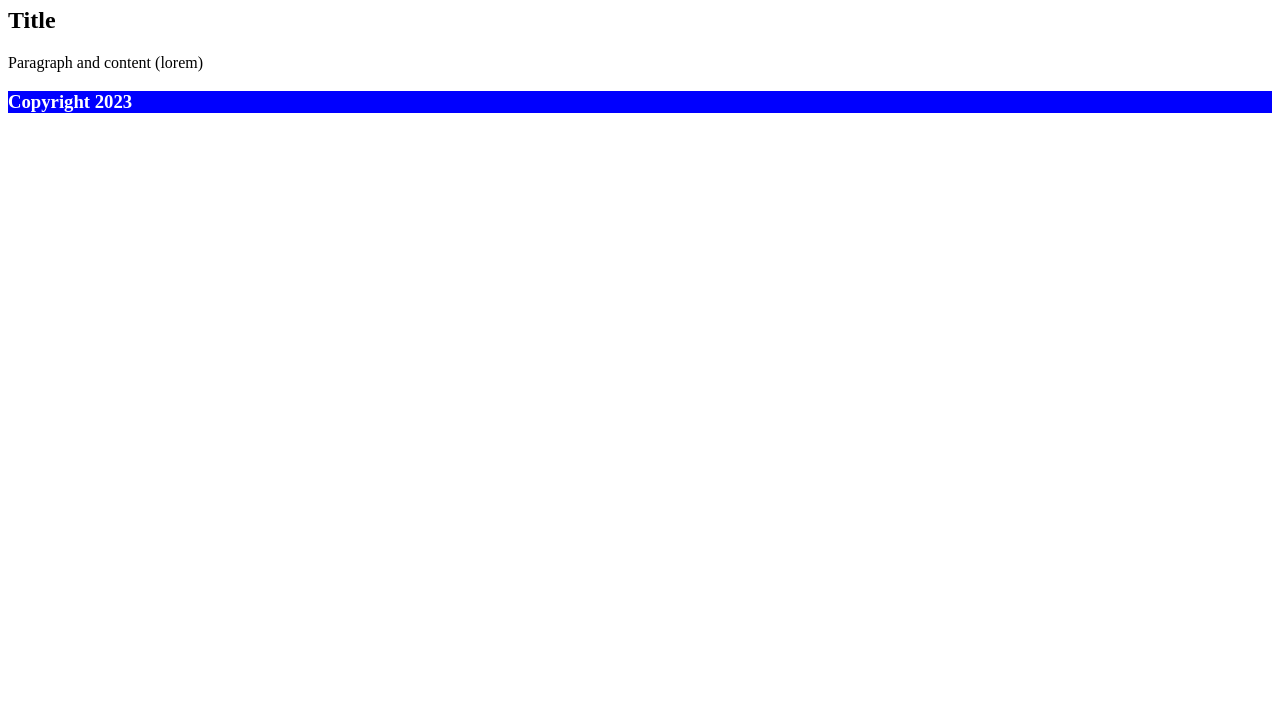
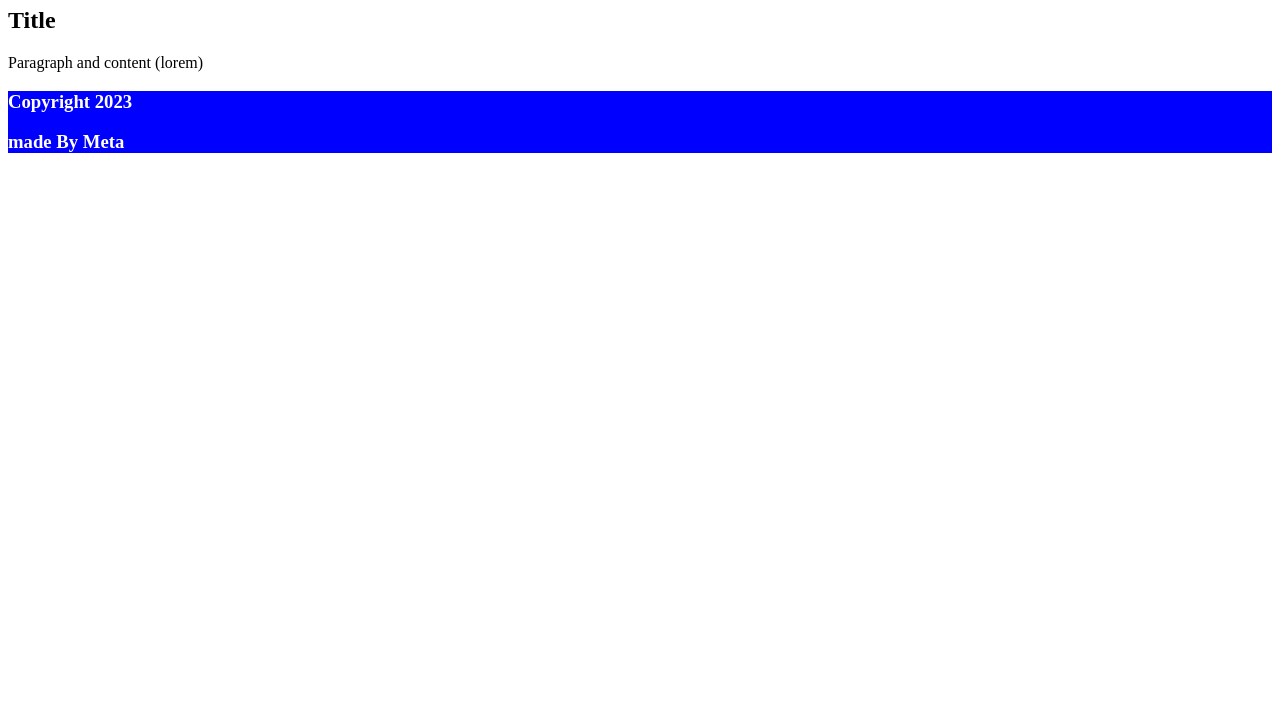
Before and after one commit to Sebastian005X/html-example-git-branching, a plain HTML site: page index.html in a window 1280 px wide. Shown: the part 73-800 px from the top of the page. Drawn offline with Linux system fonts and the light colour scheme.

Commit message:
finished main footer

```diff
--- a/index.html
+++ b/index.html
@@ -13,6 +13,7 @@
   </main>
   <footer style="background-color: blue; color: white">
     <h3>Copyright 2023</h3>
+    <h3>made By Meta</h3>
   </footer>
 </body>
 </html>
```
